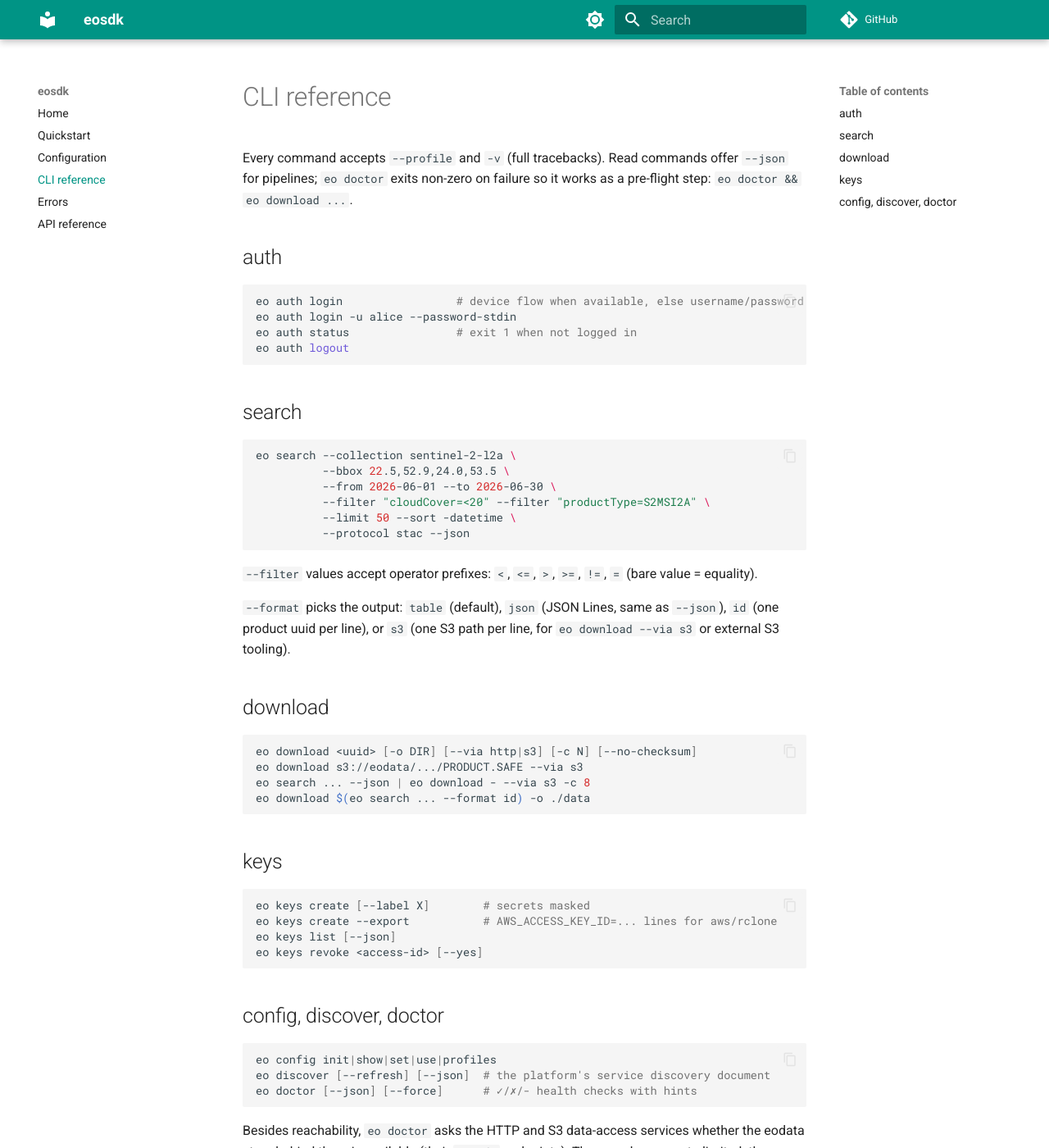
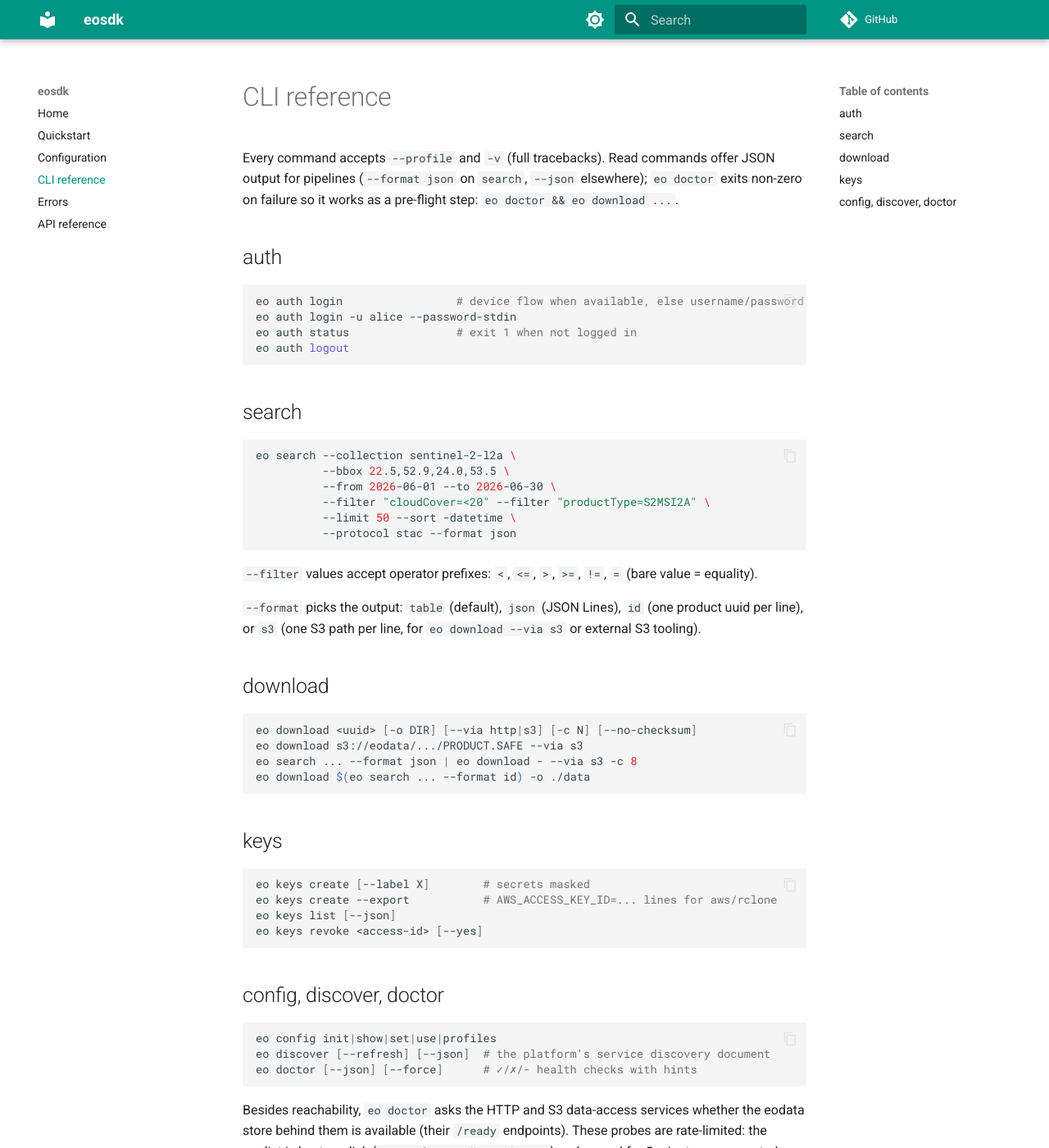
Before and after one commit to CloudFerro/eosdk, an MkDocs documentation site: the page built from docs/cli.md, in a window 1280 px wide and 1400 px high. Shown: the whole window at 82% size. Built offline with MkDocs 1.6.1 and Material for MkDocs 9.7.7, drawn with Linux system fonts in a browser that asks for light colours; comment, search, counter and statistics services are not loaded.

Commit message:
remove sole --json flag

````diff
--- a/docs/cli.md
+++ b/docs/cli.md
@@ -1,8 +1,9 @@
 # CLI reference
 
 Every command accepts `--profile` and `-v` (full tracebacks). Read commands
-offer `--json` for pipelines; `eo doctor` exits non-zero on failure so it
-works as a pre-flight step: `eo doctor && eo download ...`.
+offer JSON output for pipelines (`--format json` on `search`, `--json`
+elsewhere); `eo doctor` exits non-zero on failure so it works as a
+pre-flight step: `eo doctor && eo download ...`.
 
 ## auth
 
@@ -21,14 +22,14 @@ eo search --collection sentinel-2-l2a \
           --from 2026-06-01 --to 2026-06-30 \
           --filter "cloudCover=<20" --filter "productType=S2MSI2A" \
           --limit 50 --sort -datetime \
-          --protocol stac --json
+          --protocol stac --format json
 ```
 
 `--filter` values accept operator prefixes: `<`, `<=`, `>`, `>=`, `!=`, `=`
 (bare value = equality).
 
-`--format` picks the output: `table` (default), `json` (JSON Lines, same as
-`--json`), `id` (one product uuid per line), or `s3` (one S3 path per line,
+`--format` picks the output: `table` (default), `json` (JSON Lines),
+`id` (one product uuid per line), or `s3` (one S3 path per line,
 for `eo download --via s3` or external S3 tooling).
 
 ## download
@@ -36,7 +37,7 @@ for `eo download --via s3` or external S3 tooling).
 ```bash
 eo download <uuid> [-o DIR] [--via http|s3] [-c N] [--no-checksum]
 eo download s3://eodata/.../PRODUCT.SAFE --via s3
-eo search ... --json | eo download - --via s3 -c 8
+eo search ... --format json | eo download - --via s3 -c 8
 eo download $(eo search ... --format id) -o ./data
 ```
 
````
Also changed, not shown: CHANGELOG.md (+1 -1 lines), README.md (+6 -6 lines), SPEC.md (+5 -4 lines), docs/quickstart.md (+3 -3 lines), 4 other files.
